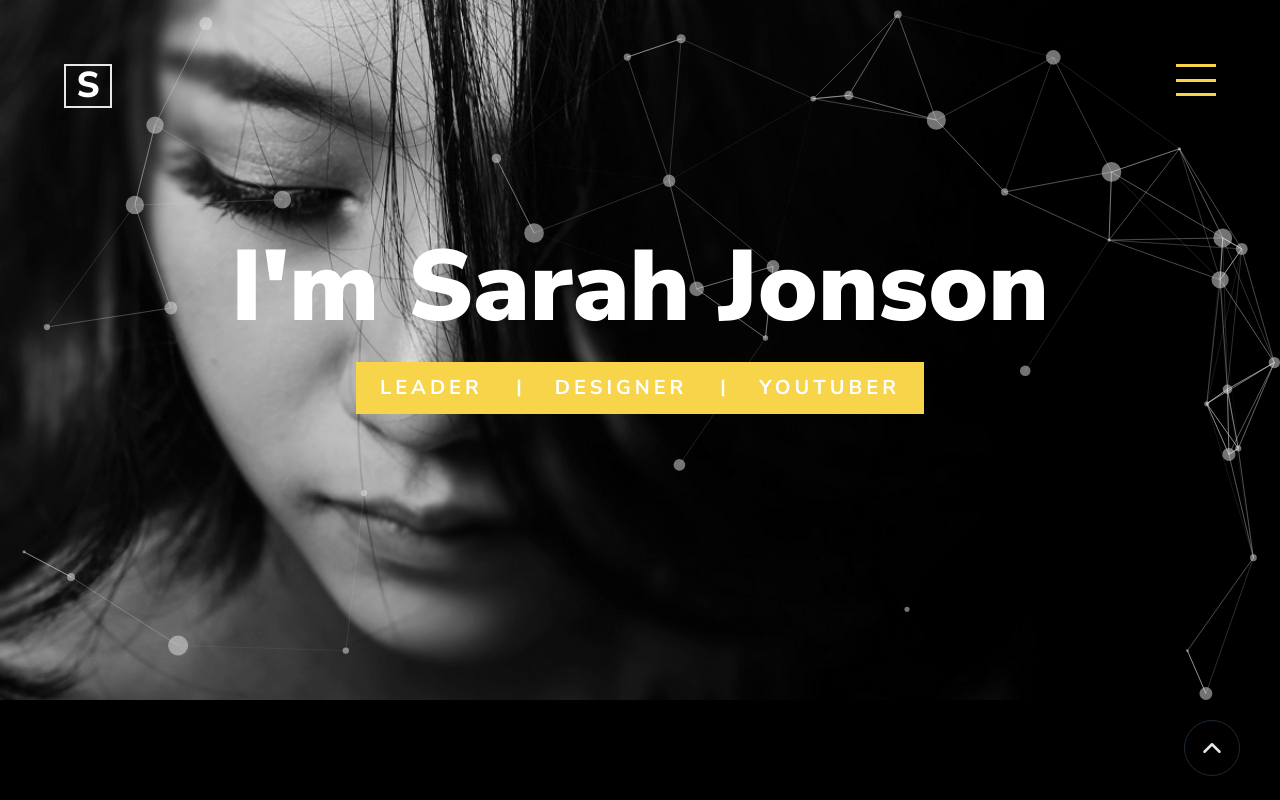
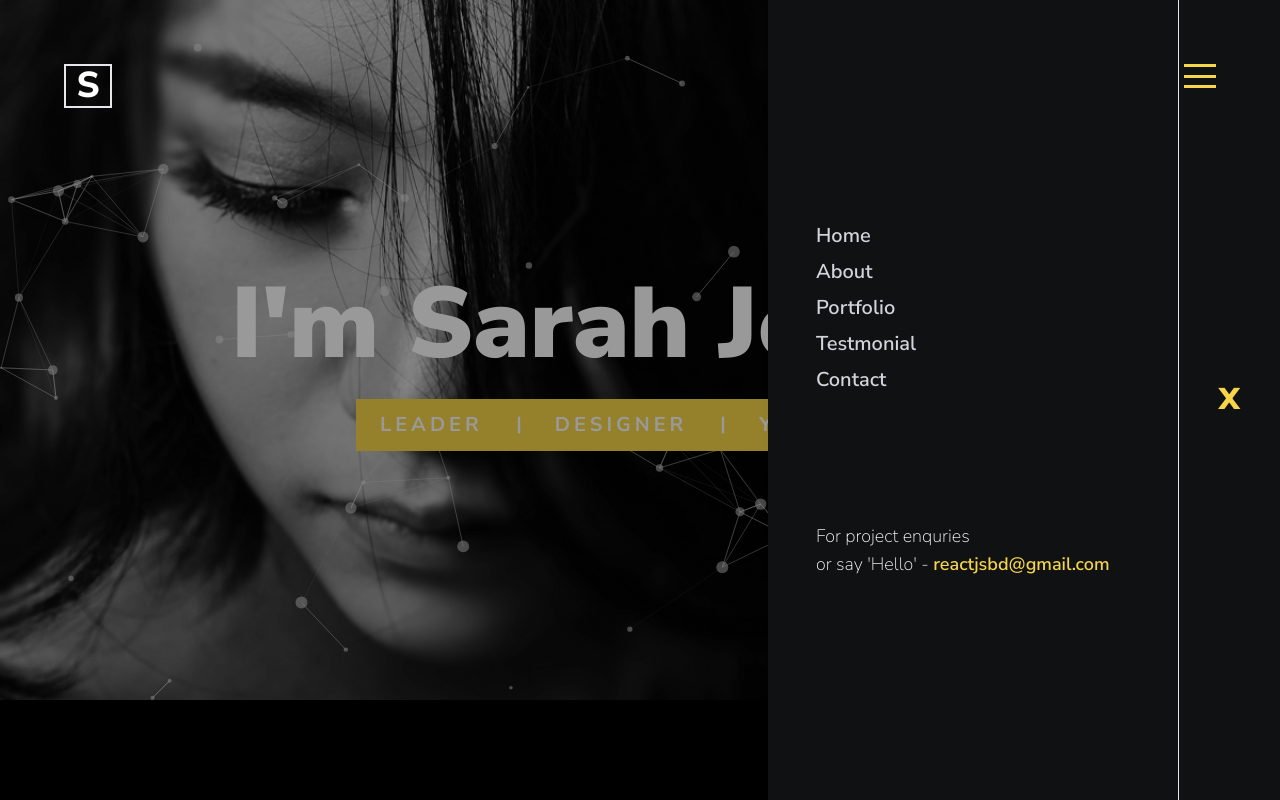
Before and after one commit to noorjsdivs/portfoliothree, a Next.js app: page / in a window 1280 px wide. Both pictures are taken after a click on the element 1196 px from the left and 80 px from the top of the page. Shown: the top 800 px of the page. Built offline with nearby package versions, Linux system fonts and the light colour scheme.

Commit message:
all part done

```diff
--- a/components/AboutMe.tsx
+++ b/components/AboutMe.tsx
@@ -1,9 +1,8 @@
-import { HiChevronDoubleRight } from "react-icons/hi";
 import AboutList from "./AboutList";
 
 const AboutMe = () => {
   return (
-    <div className="w-full h-full bg-black text-white py-28">
+    <section id="about" className="w-full h-full bg-black text-white py-28">
       <div className="max-w-6xl mx-auto flex flex-col gap-16">
         <h1 className="text-3xl uppercase font-semibold text-center">
           A Story about me.
@@ -32,7 +31,7 @@ const AboutMe = () => {
           <AboutList title="Wordpress Website" />
         </div>
       </div>
-    </div>
+    </section>
   );
 };
 
--- a/components/Banner.tsx
+++ b/components/Banner.tsx
@@ -1,35 +1,149 @@
-import React from 'react'
-import Design from './Design'
+import React, { useRef, useState } from "react";
+import { motion } from "framer-motion";
+import { Link } from "react-scroll";
+import Design from "./Design";
 import { HiMinus } from "react-icons/hi";
 
 const Banner = () => {
+  const ref = useRef<string | any>("");
+
+  function handleClick(e: any) {
+    if (e.target.contains(ref.current)) {
+      // do something with myRef.current
+      setMenu(false);
+    }
+  }
+
+  const [menu, setMenu] = useState(false);
+  console.log(menu);
   return (
-    <div className="w-full h-[700px] relative">
+    <div id="home" className="w-full h-[700px] relative">
       <Design />
       <div className="absolute left-0 top-0 w-full h-[700px] bg-black bg-opacity-10">
-        <div className="w-full p-16 flex justify-between">
+        <div className="w-full p-16 flex justify-between fixed top-0 z-50">
           <h1 className="font-bodyFont text-4xl text-white font-extrabold border-2 w-12 text-center">
             S
           </h1>
-          <div className="w-10 h-8 group flex flex-col items-center justify-between">
-            <span className="w-full h-[3px] bg-designColor inline-flex group-hover:w-6 duration-300"></span>
+          <div
+            onClick={() => setMenu(true)}
+            className="w-8 h-6 group flex flex-col items-center justify-between cursor-pointer"
+          >
+            <span className="w-full h-[3px] bg-designColor inline-flex group-hover:w-4 duration-300"></span>
             <span className="w-full h-[3px] bg-designColor inline-flex"></span>
-            <span className="w-full h-[3px] bg-designColor inline-flex group-hover:w-6 duration-300"></span>
+            <span className="w-full h-[3px] bg-designColor inline-flex group-hover:w-4 duration-300"></span>
           </div>
         </div>
-        <div className="w-full flex flex-col justify-center items-center text-white mt-10">
+        <div className="w-full h-full flex flex-col justify-center items-center text-white">
           <h1 className="text-[100px] font-black">I'm Sarah Jonson</h1>
           <div className="flex items-center gap-6 text-xl font-bold bg-designColor px-6 py-3">
-            <h2 className='tracking-[4px]'>LEADER</h2>
+            <h2 className="tracking-[4px]">LEADER</h2>
             <HiMinus className="text-2xl rotate-90" />
-            <h2 className='tracking-[4px]'>DESIGNER</h2>
+            <h2 className="tracking-[4px]">DESIGNER</h2>
             <HiMinus className="text-2xl rotate-90" />
-            <h2 className='tracking-[4px]'>YOUTUBER</h2>
+            <h2 className="tracking-[4px]">YOUTUBER</h2>
           </div>
         </div>
       </div>
+      {menu && (
+        <div
+          ref={(node) => (ref.current = node)}
+          onClick={handleClick}
+          className="w-full h-screen bg-black bg-opacity-40 fixed top-0 right-0 flex justify-end z-30"
+        >
+          <motion.div
+            initial={{ x: 500, opacity: 0 }}
+            animate={{ x: 0, opacity: 1 }}
+            transition={{ duration: 0.5 }}
+            className="w-[40%] h-full bg-[#0F1113] text-white flex items-center justify-center"
+          >
+            <div className="w-4/5 px-12">
+              <div>
+                <ul className="flex flex-col gap-2">
+                  <Link
+                    to="home"
+                    spy={true}
+                    smooth={true}
+                    offset={-70}
+                    duration={500}
+                    onClick={() => setMenu(false)}
+                  >
+                    <li className="text-xl font-semibold text-gray-300 hover:text-white duration-300 cursor-pointer">
+                      Home
+                    </li>
+                  </Link>
+                  <Link
+                    to="about"
+                    spy={true}
+                    smooth={true}
+                    offset={-70}
+                    duration={500}
+                    onClick={() => setMenu(false)}
+                  >
+                    <li className="text-xl font-semibold text-gray-300 hover:text-white duration-300 cursor-pointer">
+                      About
+                    </li>
+                  </Link>
+                  <Link
+                    to="portfolio"
+                    spy={true}
+                    smooth={true}
+                    offset={-70}
+                    duration={500}
+                    onClick={() => setMenu(false)}
+                  >
+                    <li className="text-xl font-semibold text-gray-300 hover:text-white duration-300 cursor-pointer">
+                      Portfolio
+                    </li>
+                  </Link>
+                  <Link
+                    to="testimonial"
+                    spy={true}
+                    smooth={true}
+                    offset={-70}
+                    duration={500}
+                    onClick={() => setMenu(false)}
+                  >
+                    <li className="text-xl font-semibold text-gray-300 hover:text-white duration-300 cursor-pointer">
+                      Testmonial
+                    </li>
+                  </Link>
+                  <Link
+                    to="contact"
+                    spy={true}
+                    smooth={true}
+                    offset={-70}
+                    duration={500}
+                    onClick={() => setMenu(false)}
+                  >
+                    <li className="text-xl font-semibold text-gray-300 hover:text-white duration-300 cursor-pointer">
+                      Contact
+                    </li>
+                  </Link>
+                </ul>
+              </div>
+              <div className="text-lg font-thin mt-32">
+                <p>For project enquries</p>
+                <p>
+                  or say 'Hello' -{" "}
+                  <span className="font-semibold text-designColor">
+                    reactjsbd@gmail.com
+                  </span>
+                </p>
+              </div>
+            </div>
+            <div className="w-1/5 h-full border-l-[1px] text-center flex items-center justify-center">
+              <button
+                onClick={() => setMenu(false)}
+                className="text-3xl font-black text-designColor"
+              >
+                X
+              </button>
+            </div>
+          </motion.div>
+        </div>
+      )}
     </div>
   );
-}
+};
 
-export default Banner
+export default Banner;
--- a/components/Contact.tsx
+++ b/components/Contact.tsx
@@ -1,16 +1,76 @@
 import React from "react";
+import { FaMap, FaPhoneAlt, FaEnvelope } from "react-icons/fa";
 
 const Contact = () => {
+  const handleSubmit = (e: any) => {
+    e.preventDefault(e);
+    console.log("done");
+  };
   return (
-    <div className="w-full h-[800px] bg-contact-image bg-no-repeat bg-cover bg-fixed text-white">
+    <section
+      id="contact"
+      className="w-full h-[800px] bg-contact-image bg-no-repeat bg-cover bg-fixed text-white"
+    >
       <div className="w-full h-full bg-black bg-opacity-80 py-20">
-        <div className="max-w-6xl mx-auto">
+        <div className="max-w-6xl mx-auto flex flex-col gap-12">
           <h1 className="text-3xl font-thin tracking-widest uppercase text-center">
             Say Hello!
           </h1>
+          <div className="flex justify-between items-center">
+            <div className="flex flex-col items-center gap-3">
+              <FaMap className="text-4xl text-designColor" />
+              <p className="text-sm tracking-wide">Muscat, Oman</p>
+            </div>
+            <div className="flex flex-col items-center gap-3">
+              <FaPhoneAlt className="text-4xl text-designColor" />
+              <p className="text-sm tracking-wide">+96824769821</p>
+            </div>
+            <div className="flex flex-col items-center gap-3">
+              <FaEnvelope className="text-4xl text-designColor" />
+              <p className="text-sm tracking-wide">noorjsdivs@gmail.com</p>
+            </div>
+          </div>
+          <form className="w-full flex flex-col items-center gap-10">
+            <div className="w-full flex items-center gap-10">
+              <input
+                className="w-1/2 py-2 px-4 text-base text-black placeholder:text-gray-600 font-medium outline-none border-transparent border-2 focus-within:border-designColor duration-200"
+                type="text"
+                placeholder="Name"
+              />
+              <input
+                className="w-1/2 py-2 px-4 text-base text-black placeholder:text-gray-600 font-medium outline-none border-transparent border-2 focus-within:border-designColor duration-200"
+                type="text"
+                placeholder="Email"
+              />
+            </div>
+            <textarea
+              placeholder="You Message"
+              className="w-full text-base h-36 p-4 text-black placeholder:text-gray-600 font-medium outline-none border-transparent border-2 focus-within:border-designColor duration-200 resize-none"
+            ></textarea>
+            <button
+              onClick={handleSubmit}
+              className="w-44 h-12 bg-designColor text-base uppercase font-bold tracking-wide border-2 border-transparent hover:bg-black hover:border-designColor duration-300"
+            >
+              Submit Now
+            </button>
+          </form>
+          <div className="w-full py-10 bg-black flex items-center justify-between">
+            <div className="text-lg font-thin">
+              <p>For project enquries</p>
+              <p>
+                or say 'Hello' -{" "}
+                <span className="font-semibold text-designColor">
+                  reactjsbd@gmail.com
+                </span>
+              </p>
+            </div>
+            <a href="https://reactbd.com/" target="_blank">
+              <p>© 2022 reactBD All rights reserved.</p>
+            </a>
+          </div>
         </div>
       </div>
-    </div>
+    </section>
   );
 };
 
--- a/components/Design.tsx
+++ b/components/Design.tsx
@@ -2,11 +2,11 @@ import { useCallback } from "react";
 import type { Container, Engine } from "tsparticles-engine";
 import Particles from "react-tsparticles";
 import { loadFull } from "tsparticles";
-import BannerImg from "../public/assets/bg.jpg"
+import BannerImg from "../public/assets/bg.jpg";
 
 const Design = () => {
   const particlesInit = useCallback(async (engine: Engine) => {
-       console.log(engine);
+    // console.log(engine);
 
     // you can initialize the tsParticles instance (engine) here, adding custom shapes or presets
     // this loads the tsparticles package bundle, it's the easiest method for getting everything ready
@@ -16,7 +16,7 @@ const Design = () => {
 
   const particlesLoaded = useCallback(
     async (container: Container | undefined) => {
-         await console.log(container);
+      // await console.log(container);
     },
     []
   );
@@ -58,7 +58,7 @@ const Design = () => {
             },
             links: {
               color: "#ffffff",
-              distance: 180,
+              distance: 120,
               enable: true,
               opacity: 0.5,
               width: 1,
@@ -79,9 +79,9 @@ const Design = () => {
             number: {
               density: {
                 enable: true,
-                area: 1500,
+                area: 1000,
               },
-              value: 70,
+              value: 90,
             },
             opacity: {
               value: 0.5,
@@ -90,7 +90,7 @@ const Design = () => {
               type: "circle",
             },
             size: {
-              value: { min: 1, max: 10 },
+              value: { min: 1, max: 6 },
             },
           },
           detectRetina: true,
--- a/components/ScrollBtn.tsx
+++ b/components/ScrollBtn.tsx
@@ -1,10 +1,32 @@
-import React from "react";
+import React, { useEffect } from "react";
 import { TbChevronRight } from "react-icons/tb";
 
 const ScrollBtn = () => {
+  useEffect(() => {
+    const scrollBtn = document.querySelector(".scrollBtn") as HTMLElement;
+    window.onscroll = () => {
+      scrollFunction();
+    };
+    const scrollFunction = () => {
+      if (
+        document.body.scrollTop > 300 ||
+        document.documentElement.scrollTop > 300
+      ) {
+        scrollBtn!.style.display = "block";
+      } else {
+        scrollBtn!.style.display = "none";
+      }
+    };
+    const scrollToTop = () => {
+      window.scrollTo({ top: 0, behavior: "smooth" });
+    };
+    scrollBtn?.addEventListener("click", () => {
+      scrollToTop();
+    });
+  }, []);
   return (
-    <div className="w-14 h-14 z-50 text-3xl fixed top-[90vh] right-10 bg-black text-gray-200 hover:text-white duration-200 rounded-full border-[1px] border-gray-800 shadow-cardShadow">
-      <button className="w-full h-full flex items-center justify-center relative -rotate-90">
+    <div className="w-14 h-14 z-50 text-3xl fixed top-[85vh] right-10 bg-black text-gray-200 hover:text-white duration-200 rounded-full border-[1px] border-gray-800 shadow-cardShadow scrollBtn hidden">
+      <button className="w-full h-full flex items-center justify-center relative -rotate-90 ">
         <TbChevronRight />
       </button>
     </div>
--- a/components/Works.tsx
+++ b/components/Works.tsx
@@ -3,7 +3,7 @@ import { bgOne, bgTwo, bgThree, bgFour } from "../public/assets/index";
 
 const Works = () => {
   return (
-    <div className="w-full h-full bg-black text-white py-28">
+    <section id="portfolio" className="w-full h-full bg-black text-white py-28">
       <h1 className="text-3xl uppercase tracking-[10px] font-semibold text-center">
         Featured Works.
       </h1>
@@ -65,7 +65,7 @@ const Works = () => {
           </div>
         </div>
       </div>
-    </div>
+    </section>
   );
 };
 
--- a/package.json
+++ b/package.json
@@ -6,10 +6,12 @@
     "start": "next start"
   },
   "dependencies": {
+    "framer-motion": "^9.0.2",
     "next": "latest",
     "react": "18.2.0",
     "react-dom": "18.2.0",
     "react-icons": "^4.7.1",
+    "react-scroll": "^1.8.9",
     "react-slick": "^0.29.0",
     "react-tsparticles": "^2.8.0",
     "slick-carousel": "^1.8.1",
@@ -19,6 +21,7 @@
     "@types/node": "18.11.3",
     "@types/react": "18.0.21",
     "@types/react-dom": "18.0.6",
+    "@types/react-scroll": "^1.8.6",
     "@types/react-slick": "^0.23.10",
     "autoprefixer": "^10.4.12",
     "postcss": "^8.4.18",
```
Also changed, not shown: components/Testimonial.tsx (+5 -2 lines), 1 other file (tests, documents, lock files or other folders). Lines whose indentation alone changed are shown as unchanged.
